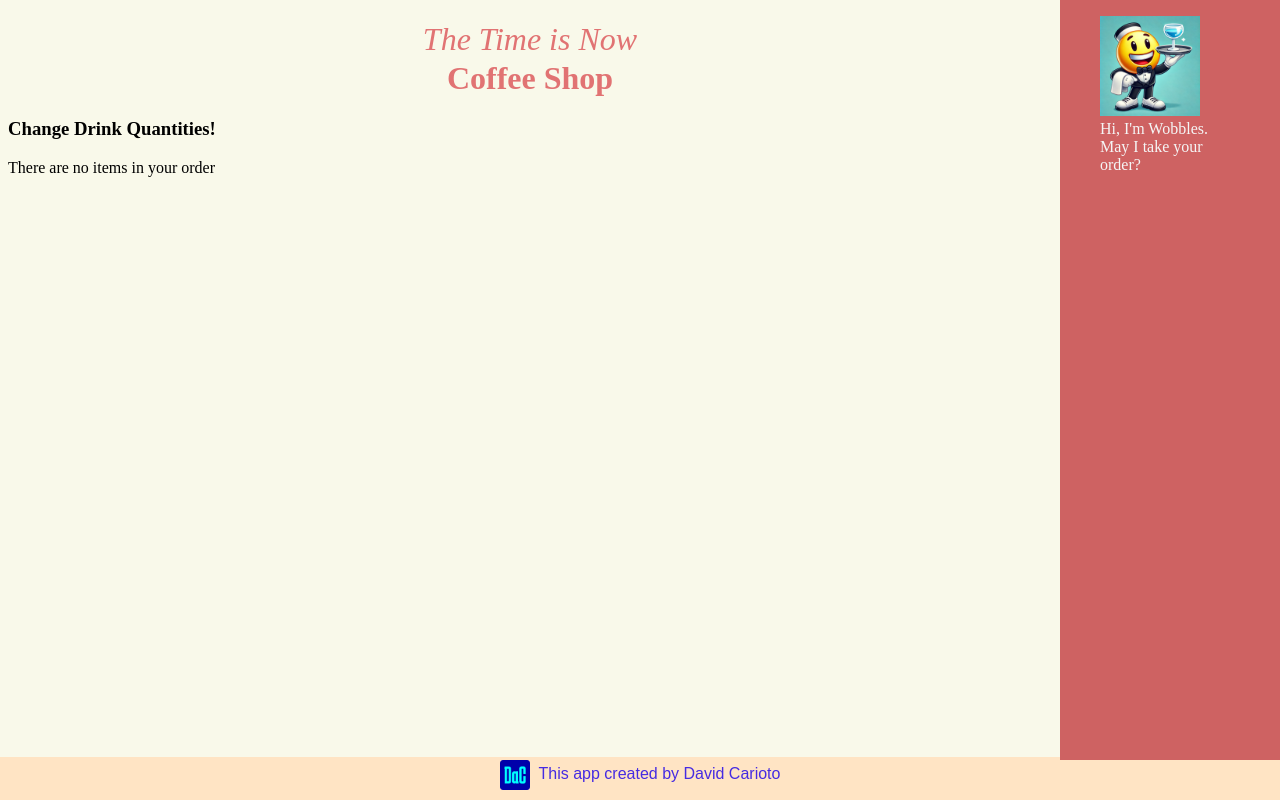
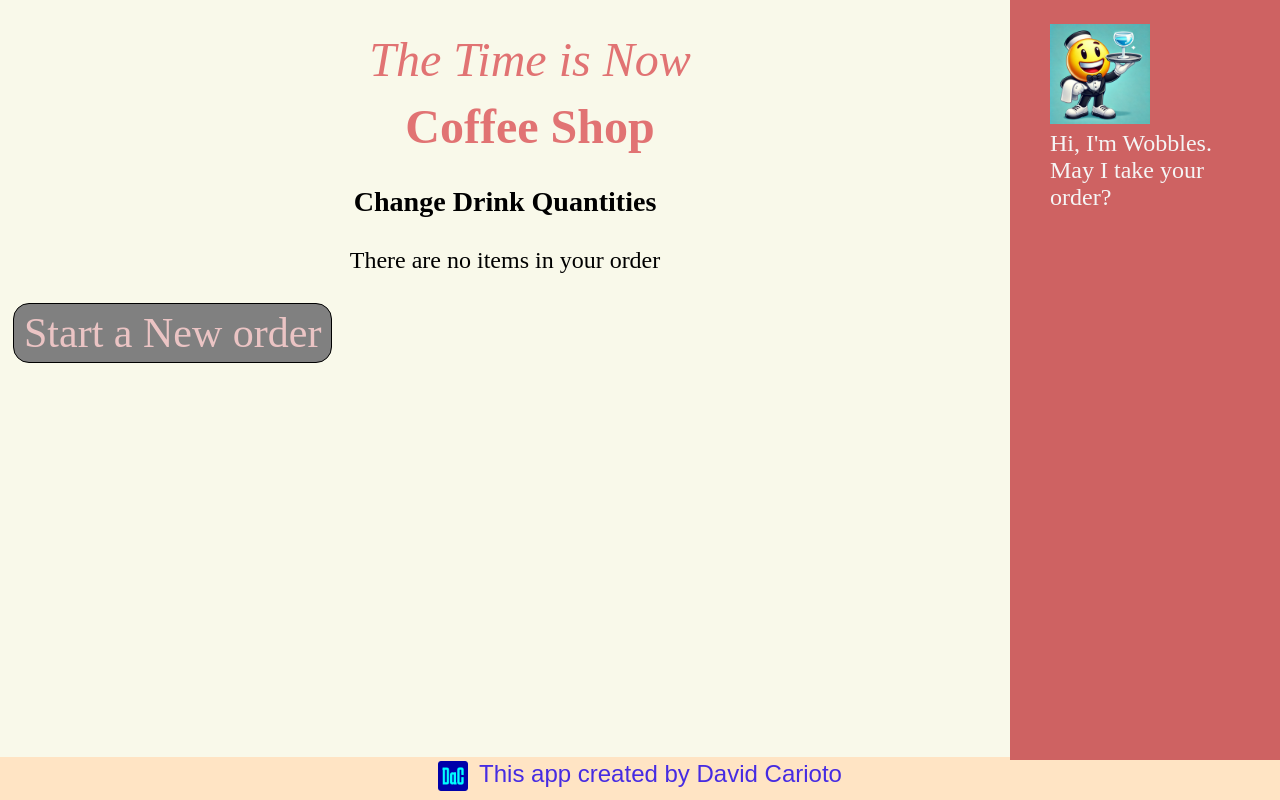
Before and after one commit to Carioto/coffeeshop_web, a Django app: page /pos/changes/ in a window 1280 px wide. Run offline with Django 5.2, Linux system fonts and the light colour scheme; some web fonts are replaced.

Commit message:
css work, persist order display until new order started

```diff
--- a/coffeeshop/pos/static/pos/base.css
+++ b/coffeeshop/pos/static/pos/base.css
@@ -1,6 +1,7 @@
 :root {
   background-color: rgb(249, 249, 234);
   color: black;
+  font-size: 1.5rem;
 }
 #shopname {
   font-family: "Oi", serif;
@@ -9,7 +10,7 @@
 }
 #sidebar {
   height: 95vh;
-  width: 220px;
+  width: 270px;
   position: fixed;
   z-index: 1;
   top: 0;
@@ -19,7 +20,7 @@
   overflow-x: hidden;
 }
 main {
-  margin-right: 220px;
+  margin-right: 270px;
 }
 ul {
   list-style: none;
@@ -49,7 +50,7 @@ ul {
 #aside_total {
   position: fixed;
   bottom: 10%;
-  padding-left: 15px;
+  padding-left: 3%;
 }
 .order-item {
   display: flex;
--- a/coffeeshop/pos/static/pos/changes.css
+++ b/coffeeshop/pos/static/pos/changes.css
@@ -1,8 +1,9 @@
 #list_drinks {
   list-style: none;
+  font-size: 1.5rem;
 }
 #trash {
-  background-color: black;
+  background-color: rgb(249, 249, 234);
   border: none;
   color: aliceblue;
 }
@@ -11,3 +12,16 @@
   color: aliceblue;
   width: 30px;
 }
+#layout {
+  margin: auto;
+  justify-content: center;
+  align-items: center;
+}
+#subdiv {
+  margin: 30px;
+}
+.head1,
+#options,
+.noord {
+  text-align: center;
+}
--- a/coffeeshop/pos/templates/pos/changes.html
+++ b/coffeeshop/pos/templates/pos/changes.html
@@ -5,7 +5,7 @@
 {% block styles %}<link rel="stylesheet" href="{% static 'pos/changes.css' %}">{% endblock %}
 
 {% block content %}
-<h3 class="head1">Change Drink Quantities!</h3>
+<h3 class="head1">Change Drink Quantities</h3>
 <div id="layout">
     {% if current_order %}
         <form method="post" id="changeblock">
@@ -30,7 +30,11 @@
               </div>
         </form>
     {% else %}
-            <p>There are no items in your order</p>
+        <div id="no_order">
+            <p class="noord">There are no items in your order</p>
+            <a href="{% url 'pos:front_page' %}" type="reset" class="allbuts noord" >Start a New order</a>
+        </div>
+
     {% endif %}
 
 </div>
--- a/coffeeshop/pos/templates/pos/changesdone.html
+++ b/coffeeshop/pos/templates/pos/changesdone.html
@@ -5,7 +5,7 @@
 {% block styles %}<link rel="stylesheet" href="{% static 'pos/changes.css' %}">{% endblock %}
 
 {% block content %}
-<h3 class="head1">Changes Made!</h3>
+<h2 class="head1">Changes Made!</h2>
 <div id="options">
   <a href="{% url 'pos:drinklist' %}" type="submit" class="allbuts" >Add another drink</a>
   <a href="{% url 'pos:complete' %}" type="submit"  class="allbuts">Complete order</a>
--- a/coffeeshop/pos/views.py
+++ b/coffeeshop/pos/views.py
@@ -83,9 +83,14 @@ def complete(request):
         subtot = subtot + float(drink["total_cost"])
     order_total = round(subtot * tax, 2)
     tax_amount = round(subtot * (tax - 1), 2)
-    order.append({"subtot": subtot, "tax": tax_amount, "total": order_total})
-    order_id = Order.objects.create(order_details=order)
-    request.session["order"] = []
+    order_with_totals = {
+        "items": order,
+        "subtot": subtot,
+        "tax": tax_amount,
+        "total": order_total,
+    }
+    order_id = Order.objects.create(order_details=order_with_totals)
+    request.session["order"] = order
     request.session.modified = True
 
     return render(
```
Also changed, not shown: coffeeshop/pos/static/pos/success.css (+5 -3 lines), coffeeshop/pos/templates/pos/success.html (+12 -18 lines), coffeeshop/db.sqlite3.
